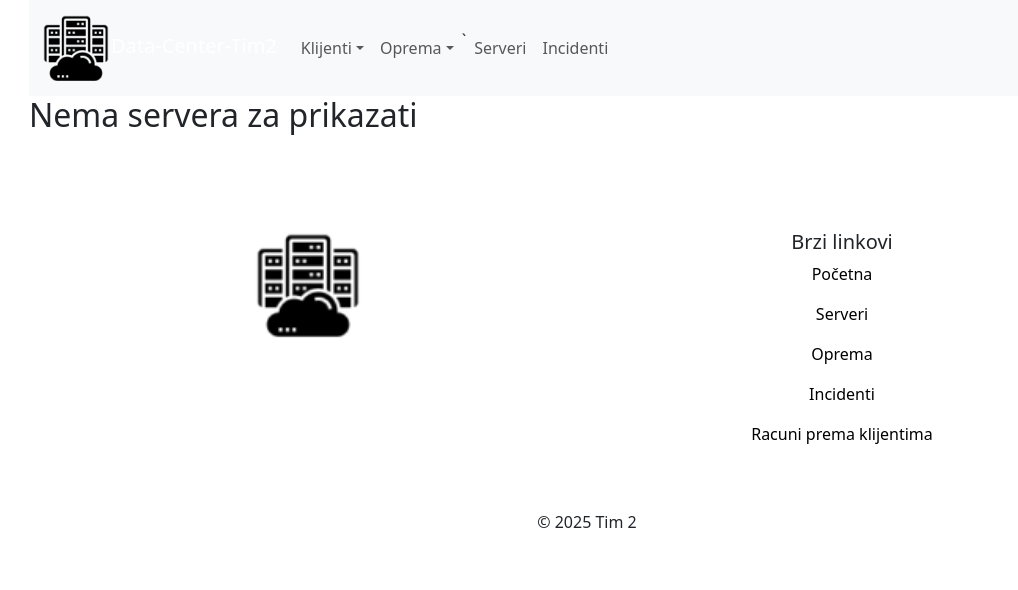
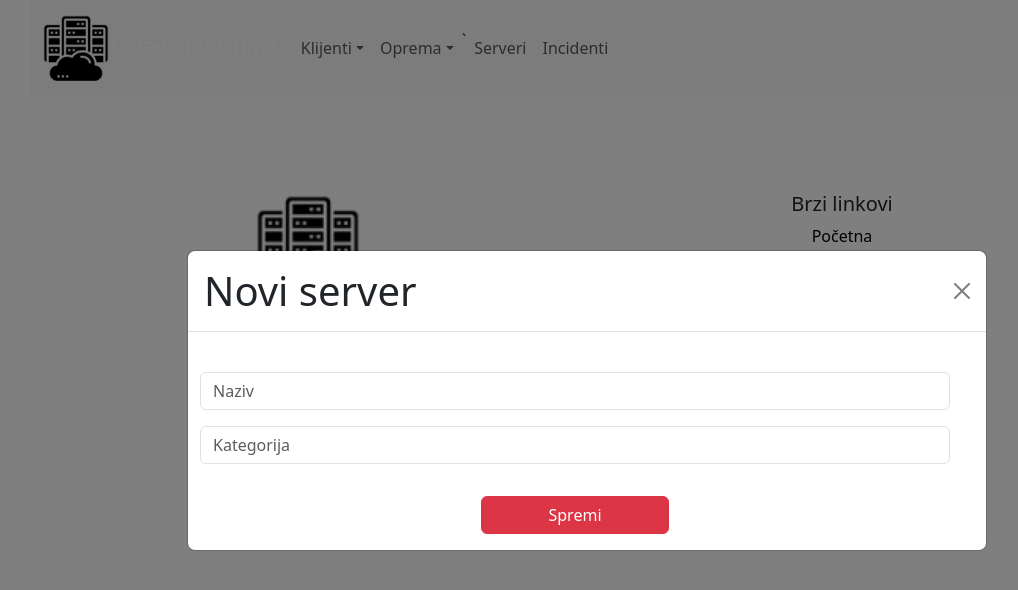
Before and after one commit to Baze-podataka-2/bp-projekt-frontend, a React (Create React App) app: page /serveri/kreiraj in a window 1280 px wide. Shown: the top 590 px of the page, without its empty margins (53-1071 px from the left). Built offline with nearby package versions, Linux system fonts and the light colour scheme; no server answers.

Commit message:
Started working on CreatServer

```diff
--- a/src/App.js
+++ b/src/App.js
@@ -7,6 +7,7 @@ import Footer from './components/Footer';
 
 import Home from './pages/Home';
 import Servers from './pages/Servers';
+import CreateServer from './pages/CreateServer';
 import SingleServer from "./pages/SingleServer"
 import Services from './pages/Services';
 import SingleService from './pages/SingleService';
@@ -25,6 +26,7 @@ const App = () => {
         <Routes>
           <Route path='/' element={<Home />} />
           <Route path='/serveri' element={<Servers/>} />
+          <Route path='/serveri/kreiraj' element={<CreateServer/>}/>
           <Route path='/serveri/:id' element={<SingleServer/>} />
           <Route path='/usluge' element={<Services/>} />
           <Route path='/usluge/izbrisi/:id' element={<DeleteService/>}/>
--- /dev/null
+++ b/src/pages/CreateServer.jsx
@@ -0,0 +1,78 @@
+import React from 'react'
+import axios from 'axios'
+import { useState } from 'react'
+import { Container, Button, Row, Col, Modal } from 'react-bootstrap'
+import Form from 'react-bootstrap/Form';
+import { useNavigate } from 'react-router-dom';
+const CreateServer = ({ show, onHide }) => {
+
+  const navigate = useNavigate();
+  const [naziv, setNaziv] = useState('');
+  const [kategorija, setKategorija] = useState('');
+
+  const hideModal = () => {
+    navigate("/serveri");
+    onHide();
+  };
+
+
+
+  const handleSendData = () => {
+    const serverData = {
+      naziv,
+      kategorija,
+    }
+
+    axios.post("http://localhost:8080/posluzitelji/", serverData)
+      .then(() => {
+        hideModal()
+      })
+      .catch((error) => {
+        console.log(error)
+      });
+  };
+
+
+
+
+  return (
+
+    <Modal show={true} onHide={hideModal}
+      size="lg"
+      aria-labelledby="contained-modal-title-vcenter"
+      centered
+    >
+      <Modal.Header closeButton onClick={hideModal} className='text-center align-items-center'><h1 className="mb-0">Novi server</h1></Modal.Header>
+      <Container className='py-3'>
+        <Row className="justify-content-center mt-4 text-center w-100">
+          <Col>
+            <Form className='mb-2'>
+              <Form.Group className="mb-3 " controlId="formTextInput">
+                <Form.Control
+                  type="text"
+                  placeholder="Naziv"
+                  value={naziv}
+                  onChange={(event) => setNaziv(event.target.value)}
+                />
+              </Form.Group>
+
+              <Form.Group className="mb-3 " controlId="formTextInput">
+                <Form.Control
+                  type="text"
+                  placeholder="Kategorija"
+                  value={kategorija}
+                  onChange={(event) => setKategorija(event.target.value)}
+                />
+              </Form.Group>
+            </Form>
+            <Button variant="danger" className='mt-3 w-25' onClick={handleSendData}>Spremi</Button>
+            </Col>
+
+        </Row>
+      </Container>
+
+    </Modal>
+  );
+};
+
+export default CreateServer
--- a/src/pages/Servers.jsx
+++ b/src/pages/Servers.jsx
@@ -3,15 +3,18 @@ import { Container } from "react-bootstrap";
 import Button from 'react-bootstrap/Button';
 import { useState, useEffect } from "react";
 import axios from "axios";
-import { BiTrash, BiEdit, BiBookOpen } from "react-icons/bi";
+import { BiTrash, BiEdit, BiBookOpen, BiPlus } from "react-icons/bi";
 import { Row, Col } from "react-bootstrap";
 import { Link } from "react-router-dom"
-
+import CreateServer from "./CreateServer";
 
 const Servers = () => {
 
   const [input, setInput] = useState("");
   const [server, setServer] = useState([]);
+    const [showModal, setShowModal] = useState(false);
+    const handleCloseModal = () => setShowModal(false);
+    const handleOpenModal = () => setShowModal(true);
 
   useEffect(() => {
     axios.get("/posluzitelji")
@@ -28,9 +31,15 @@ const Servers = () => {
   return (
 
     <Container>
+      <Container>
+        {showModal && <CreateServer show={showModal} onHide={handleCloseModal} />}
+      </Container>
       <h1>Serveri</h1>
+      <Container className="text-end">
+        <Button onClick={handleOpenModal}><BiPlus />Dodaj</Button>
+      </Container>
 
-    {server && server.length > 0 ?(
+      {server && server.length > 0 ? (
         server.map((srv) => (
 
           <Row key={srv.id_posluzitelj} className="border border-secondary rounded shadow-sm py-2 my-2" >
@@ -52,9 +61,9 @@ const Servers = () => {
 
 
         ))
-):(
+      ) : (
         <Container className="text-danger">Nema servera za prikazati</Container>
-)};
+      )}
 
 
     </Container>
--- a/src/pages/SingleServer.jsx
+++ b/src/pages/SingleServer.jsx
@@ -30,7 +30,8 @@ const SingleService = () => {
         <Container className="text-center border border-1 rounded py-5 mt-5">
 
             <h1> Usluga {server[0].kategorija}</h1>
-            <p> Cijena: {server[0].id_rack}</p>
+            <p> Naziv posluzitelja: {server[0].naziv}</p>
+            <p> Rack: {server[0].id_rack}</p>
 
             <Link to="/serveri">
                 <Button variant="secondary">Natrag</Button>
```
Lines whose indentation alone changed are shown as unchanged.
